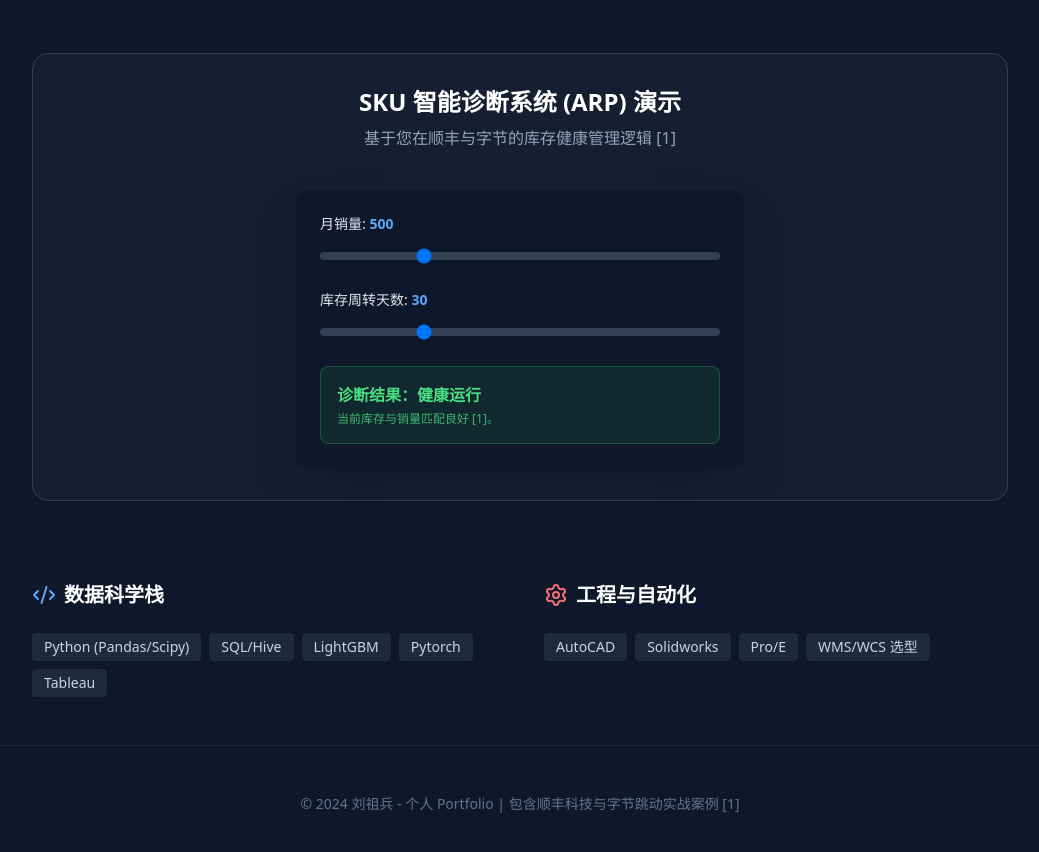
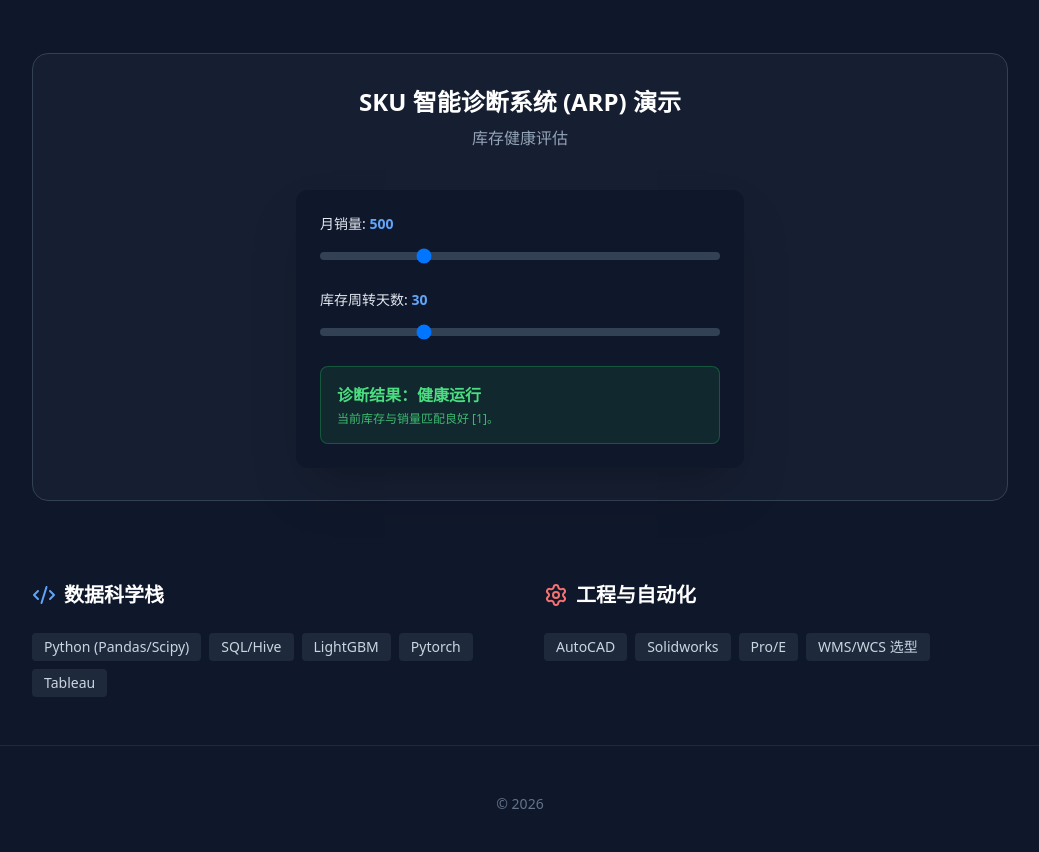
Before and after one commit to Harvey2022Git/netlify, a plain HTML site: page index.html in a window 1280 px wide. Shown: the part 560-1412 px from the top of the page, without its empty margins (120-1159 px from the left). Drawn offline with nearby package versions, Linux system fonts and the light colour scheme.

Commit message:
剔除敏感信息,修改信息

```diff
--- a/index.html
+++ b/index.html
@@ -108,7 +108,7 @@
 
                 <h2 class="text-2xl font-bold text-white mb-2">SKU 智能诊断系统 (ARP) 演示</h2>
 
-                <p class="text-slate-400">基于您在顺丰与字节的库存健康管理逻辑 [1]</p>
+                <p class="text-slate-400">库存健康评估</p>
 
             </div>
 
@@ -206,7 +206,7 @@
 
     <footer class="py-12 border-t border-slate-800 text-center text-slate-500 text-sm">
 
-        <p>© 2024 刘祖兵 - 个人 Portfolio | 包含顺丰科技与字节跳动实战案例 [1]</p>
+        <p>© 2026 </p>
 
     </footer>
 
```
